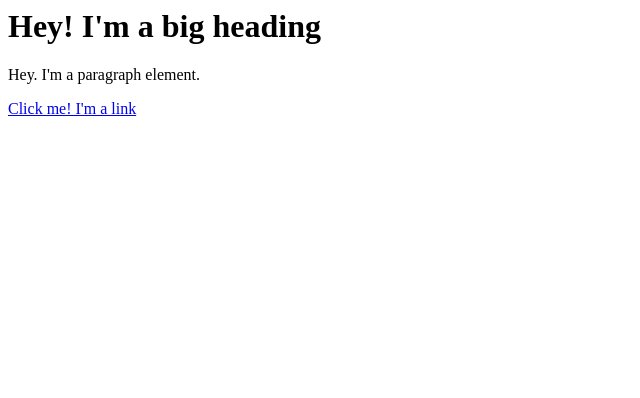
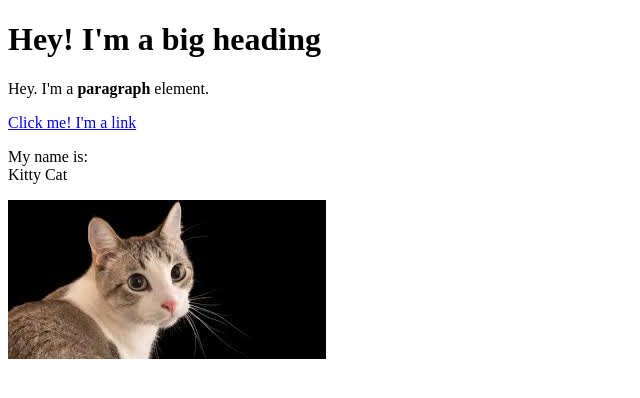
Before and after one commit to SheetalShankarr/official_personal_blog, a plain HTML site: page test.html in a window 1280 px wide. Shown: the whole page, without its empty margins (0-640 px from the left). Drawn offline with Linux system fonts and the light colour scheme.

Commit message:
added cat image

```diff
--- a/test.html
+++ b/test.html
@@ -1,3 +1,13 @@
-<h1>Hey! I'm a big heading</h1>
-<p>Hey. I'm a paragraph element.</p>
-<a href="https://google.com" target="_blank" title="Let's go to Google!">Click me! I'm a link</a>
+<!DOCTYPE html>
+<html>
+    <head>
+        <title>Test Page</title>
+    </head>
+    <body>
+        <h1>Hey! I'm a big heading</h1>
+        <p>Hey. I'm a <b>paragraph</b> element.</p>
+        <a href="https://google.com" target="_blank" title="Let's go to Google!">Click me! I'm a link</a>
+        <p>My name is:<br>Kitty Cat</p>
+        <img src="img/cat.jpg">
+    </body>
+</html>
```
Also changed, not shown: img/cat.jpg (added).
